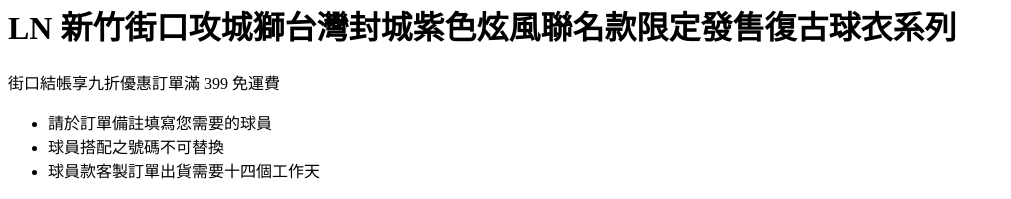
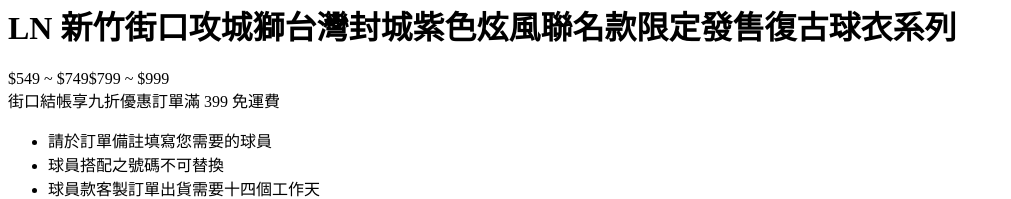
Before and after one commit to isaackwok/jko-frontend-assessment, a React (Create React App) app: page / in a window 1280 px wide. Shown: the part 349-548 px from the top of the page, without its empty margins (0-1011 px from the left). Built offline with nearby package versions, Linux system fonts and the light colour scheme; the HTML template or start-up script is replaced by a standard one.

Commit message:
feat: add PriceDisplay component

```diff
--- a/src/components/features/shop-item/ItemDetailsCard.tsx
+++ b/src/components/features/shop-item/ItemDetailsCard.tsx
@@ -1,19 +1,19 @@
 import React from 'react'
-import {z} from 'zod'
-import {twMerge} from 'tailwind-merge'
+import { z } from 'zod'
+import { twMerge } from 'tailwind-merge'
 
-import { DetailCard, DetailCardContent, DetailCardProps } from "../../detail-card";
-import {ShopItem} from '../../../schemas/shop-item'
+import { DetailCard, DetailCardContent, DetailCardProps } from "../../detail-card"
+import { ShopItemTransformed } from '../../../schemas/shop-item'
 
 type ItemDetailsCardProps = {
-    data: z.infer<typeof ShopItem>['details']
+  data: z.infer<typeof ShopItemTransformed>['details']
 } & DetailCardProps
 
-const ItemDetailsCard: React.FC<ItemDetailsCardProps> = ({data, ...props}) => {
+const ItemDetailsCard: React.FC<ItemDetailsCardProps> = ({ data, ...props }) => {
   return (
     <DetailCard {...props} className={twMerge("leading-[1.375rem] text-sm", props.className)}>
       {
-        data.map(({title, content}) => (
+        data.map(({ title, content }) => (
           <DetailCardContent key={title}>
             <h3 className="text-white/60 mb-1">{title}</h3>
             <p className="text-white/80">{content}</p>
@@ -21,7 +21,7 @@
         ))
       }
     </DetailCard>
-  );
-};
+  )
+}
 
-export { ItemDetailsCard };
+export { ItemDetailsCard }
--- a/src/components/features/shop-item/ItemInfoCard.tsx
+++ b/src/components/features/shop-item/ItemInfoCard.tsx
@@ -1,23 +1,25 @@
-import React from "react";
-import { z } from "zod";
+import React from "react"
+import { z } from "zod"
 
 import {
   DetailCard,
   DetailCardContent,
   DetailCardProps,
-} from "../../detail-card";
-import { ShopItem } from "../../../schemas/shop-item";
-import { Label } from "../../label";
+} from "../../detail-card"
+import { ShopItemTransformed } from "../../../schemas/shop-item"
+import { Label } from "../../label"
+import { PriceDisplay } from "./PriceDisplay"
 
 type ItemInfoCardProps = {
-  data: z.infer<typeof ShopItem>;
-} & DetailCardProps;
+  data: z.infer<typeof ShopItemTransformed>
+} & DetailCardProps
 
 const ItemInfoCard: React.FC<ItemInfoCardProps> = ({ data, ...props }) => {
   return (
     <DetailCard {...props}>
       <DetailCardContent className="text-white/90">
         <h1 className="text-base font-semibold leading-6 mb-1">{data.name}</h1>
+        <PriceDisplay {...data.prices} className="mb-2" />
         <div className="flex flex-row gap-2 items-center">
           {data.tags.map((tag) => (
             <Label key={tag}>{tag}</Label>
@@ -32,7 +34,7 @@
         </ul>
       </DetailCardContent>
     </DetailCard>
-  );
-};
+  )
+}
 
-export { ItemInfoCard };
+export { ItemInfoCard }
--- /dev/null
+++ b/src/components/features/shop-item/PriceDisplay.tsx
@@ -0,0 +1,34 @@
+import { z } from "zod"
+import { ShopItemTransformed } from "../../../schemas/shop-item"
+import { twMerge } from "tailwind-merge"
+
+export type PriceDisplayProps = {
+  className?: string
+} & z.infer<typeof ShopItemTransformed>['prices']
+
+export type PriceDisplayComponent = React.FC<PriceDisplayProps>
+
+export const PriceDisplay: PriceDisplayComponent = ({
+  discountMin,
+  discountMax,
+  originalMax,
+  originalMin,
+  className
+}) => {
+  return (
+    <div className={twMerge('flex flex-row items-center gap-1.5', className)}>
+      <span className="text-white/90 text-xl font-medium">
+        {discountMin === discountMax
+          ? `$${discountMin}`
+          : `$${discountMin} ~ $${discountMax}`}
+      </span>
+      {discountMin !== originalMin && (
+        <span className="text-white/30 text-sm line-through">
+          {originalMin === originalMax
+            ? `$${originalMin}`
+            : `$${originalMin} ~ $${originalMax}`}
+        </span>
+      )}
+    </div>
+  )
+}
--- a/src/pages/shop-item.tsx
+++ b/src/pages/shop-item.tsx
@@ -3,12 +3,8 @@
   ItemDetailsCard,
   ItemInfoCard,
 } from "../components/features/shop-item"
-import { ShopItem } from "../schemas/shop-item"
-const mockData = ShopItem
-  .transform(item => ({
-    ...item,
-    allImages: Array.from(new Set(Object.values(item.variations).flatMap(v => v.imageUrls))),
-  }))
+import { ShopItemTransformed } from "../schemas/shop-item"
+const mockData = ShopItemTransformed
   .parse({
     id: "jko-mock-1",
     name: "LN 新竹街口攻城獅台灣封城紫色炫風聯名款限定發售復古球衣系列",
--- a/src/schemas/shop-item.ts
+++ b/src/schemas/shop-item.ts
@@ -25,7 +25,8 @@
   title: z.string(),
   content: z.string(),
 });
-export const ShopItem = z.object({
+
+export const ShopItemApiResponse = z.object({
   id: z.string(),
   name: z.string(),
   tags: z.array(z.string()),
@@ -34,3 +35,16 @@
   variations: z.array(ItemVariation),
   variationTypes: z.array(ItemVariationType),
 });
+
+export const ShopItemTransformed =
+  ShopItemApiResponse
+    .transform(item => ({
+      ...item,
+      prices: {
+        originalMin: Math.min(...Object.values(item.variations).map(v => v.price)),
+        originalMax: Math.max(...Object.values(item.variations).map(v => v.price)),
+        discountMin: Math.min(...Object.values(item.variations).map(v => v.priceAfterDiscount)),
+        discountMax: Math.max(...Object.values(item.variations).map(v => v.priceAfterDiscount)),
+      },
+      allImages: Array.from(new Set(Object.values(item.variations).flatMap(v => v.imageUrls))),
+    }))
```
